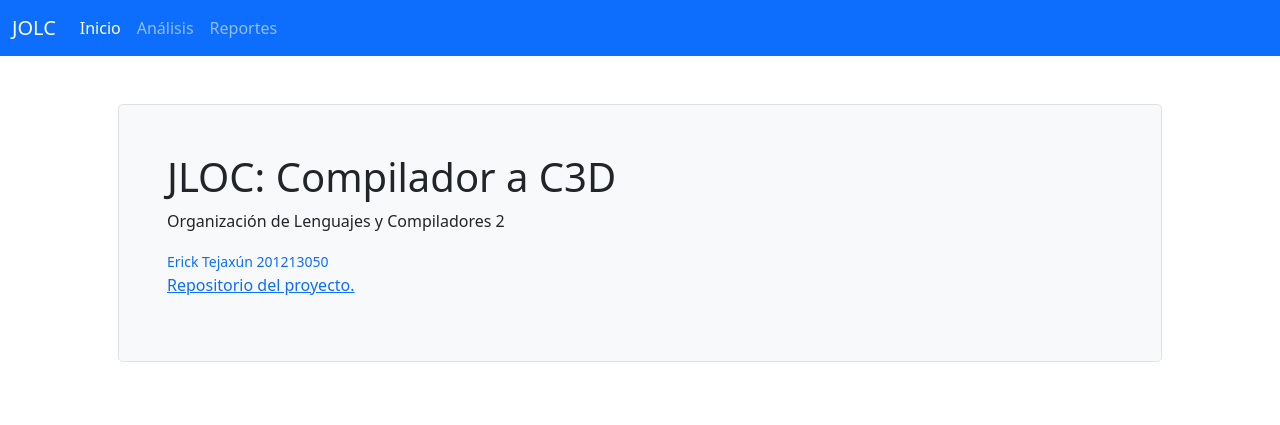
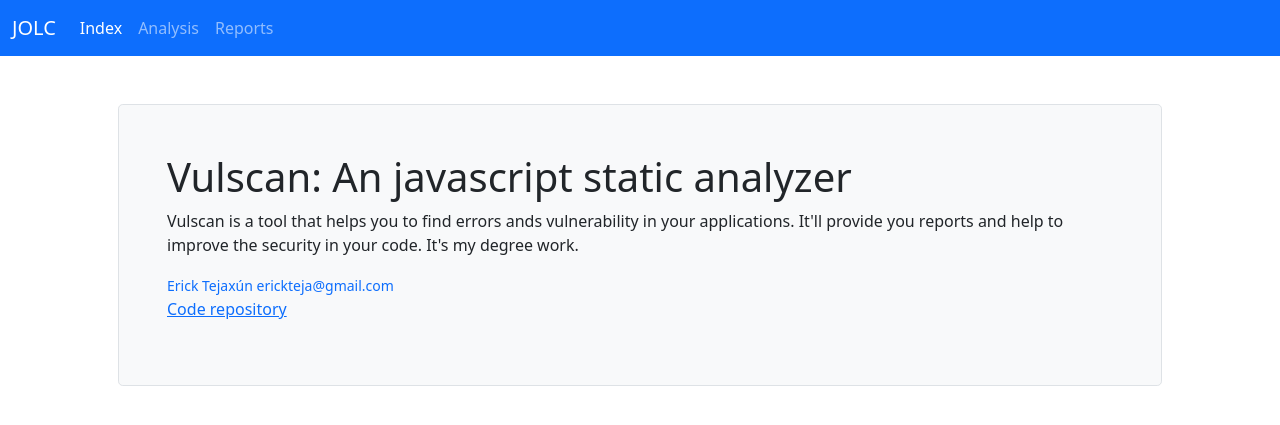
Before and after one commit to ErickTejaxun/vulscan, a Flask app: page / in a window 1280 px wide. Shown: the top 425 px of the page. Run offline with Flask 2, Linux system fonts and the light colour scheme; some libraries are stand-ins or nearby versions.

Commit message:
starting development

```diff
--- a/templates/index.html
+++ b/templates/index.html
@@ -1,17 +1,20 @@
 {% extends "base.html" %}
-{% block title %}JOLC Inicio{% endblock %}
+{% block title %}Vulscan live demo{% endblock %}
 
 {% block content %}
 <main role="main" class="container p-5">
     <div class="p-5 bg-light border  rounded-3">
-        <h1>JLOC: Compilador a C3D</h1>
+        <h1>Vulscan: An javascript static analyzer</h1>
         <p>
-            Organización de Lenguajes y Compiladores 2
+            Vulscan is a tool that helps you to find errors ands vulnerability in your applications.
+            It'll provide you reports and help to improve the security in your code.
+
+            It's my degree work.
         </p>
-
         <footer>
-            <small class="text-primary">Erick Tejaxún 201213050</small>
-            <p><a href="https://github.com/ErickTejaxun/JOLC-compilado">Repositorio del proyecto.</a></p>
+            <small class="text-primary">Erick Tejaxún </small>
+            <small class="text-primary">erickteja@gmail.com</small>
+            <p><a href="https://github.com/ErickTejaxun/vulscan">Code repository</a></p>
           </footer>
     </div>
 </main>
--- a/templates/navbar.html
+++ b/templates/navbar.html
@@ -8,13 +8,13 @@
         <div class="collapse navbar-collapse" id="navbarNav">
             <ul class="navbar-nav">
                 <li class="nav-item">
-                    <a class="nav-link active" aria-current="page" href="/">Inicio</a>
+                    <a class="nav-link active" aria-current="page" href="/">Index</a>
                 </li>
                 <li class="nav-item">
-                    <a class="nav-link" href="/analyze">Análisis</a>
+                    <a class="nav-link" href="/analyze">Analysis</a>
                 </li>
                 <li class="nav-item">
-                    <a class="nav-link" href="/reports">Reportes</a>
+                    <a class="nav-link" href="/reports">Reports</a>
                 </li>
             </ul>
         </div>
```
Also changed, not shown: README.md.
